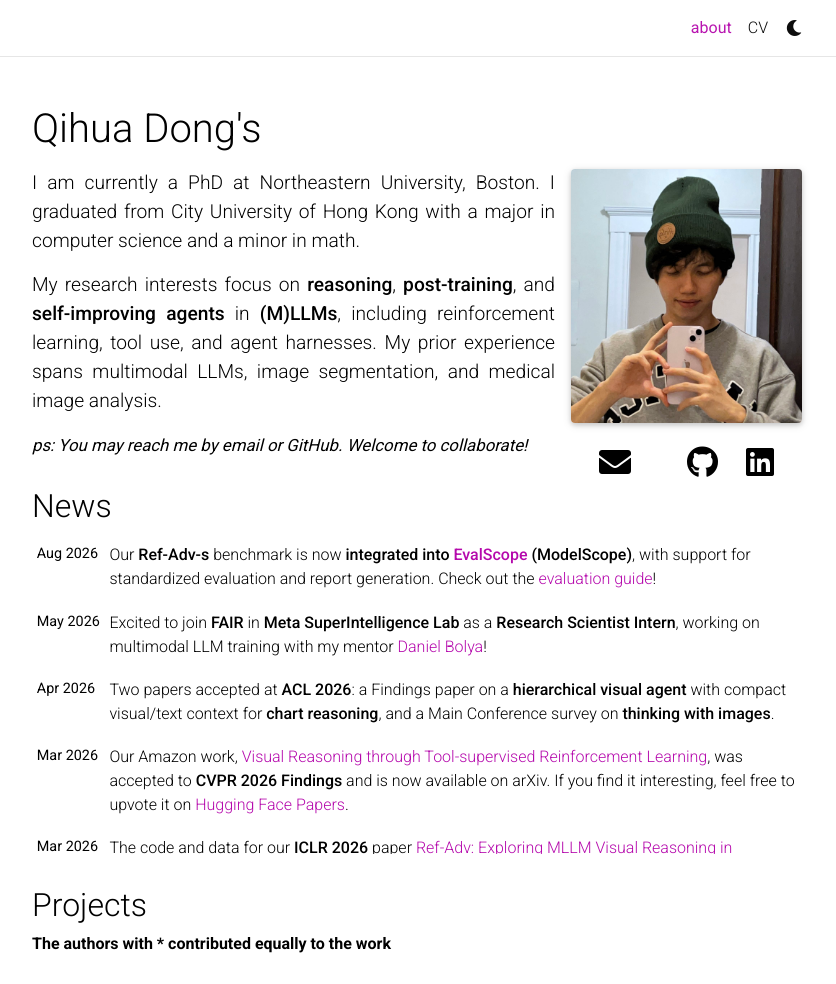
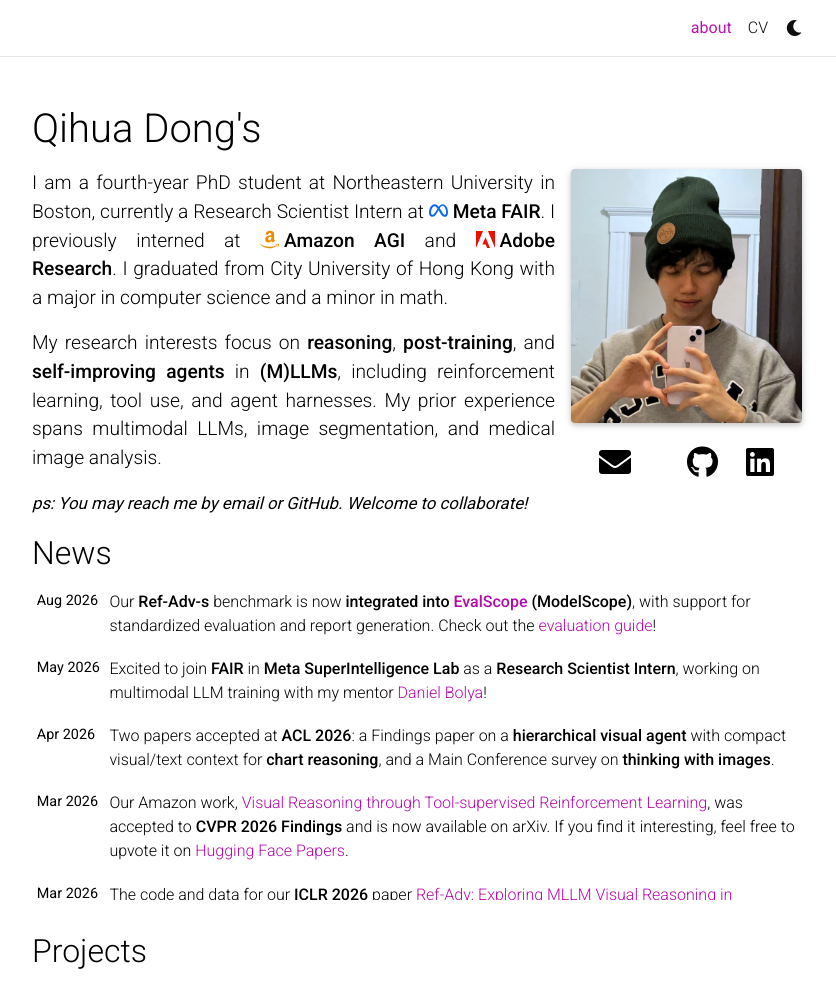
Before and after one commit to dddraxxx/dddraxxx.github.io, a Jekyll site: the page built from _pages/about.md, in a window 1280 px wide and 1296 px high, cut to the strip 0-984 px from the top of the window. Shown: the whole strip, without its empty margins (223-1059 px from the left). Built offline with Jekyll 4.4.1, drawn with Linux system fonts in a browser that asks for light colours; full-size pictures stand in for the smaller copies a plugin makes; comment, search, counter and statistics services are not loaded; a style sheet for code colours, icons or effects is not loaded.

Commit message:
Homepage: fourth-year PhD, internships with logos in intro
Co-Authored-By: Claude Opus 5.5 <noreply@anthropic.com>
Claude-Session: https://claude.ai/code/session_01GLDGX1h3FE6y48a496N3iR

```diff
--- a/_pages/about.md
+++ b/_pages/about.md
@@ -3,7 +3,6 @@ layout: about
 title: about
 permalink: /
 subtitle:
-
 profile:
   align: right
   image: selfie_lowres.jpg
@@ -14,7 +13,7 @@ news: true  # includes a list of news items
 selected_papers: true # includes a list of papers marked as "selected={true}"
 social: true  # includes social icons at the bottom of the page
 ---
-I am currently a PhD at Northeastern University, Boston. I graduated from City University of Hong Kong with a major in computer science and a minor in math.
+I am a fourth-year PhD student at Northeastern University in Boston, currently a Research Scientist Intern at <img class="company-logo" src="/assets/img/company-logos/meta-mark.svg" alt=""><strong>Meta FAIR</strong>. I previously interned at <img class="company-logo" src="/assets/img/company-logos/amazon-mark.svg" alt=""><strong>Amazon AGI</strong> and <img class="company-logo" src="/assets/img/company-logos/adobe-mark.svg" alt=""><strong>Adobe Research</strong>. I graduated from City University of Hong Kong with a major in computer science and a minor in math.
 
 My research interests focus on **reasoning**, **post-training**, and **self-improving agents** in **(M)LLMs**, including reinforcement learning, tool use, and agent harnesses. My prior experience spans multimodal LLMs, image segmentation, and medical image analysis.
 
--- a/_sass/_base.scss
+++ b/_sass/_base.scss
@@ -820,3 +820,10 @@ progress {
     text-align: justify;
   }
  }
+
+.company-logo {
+  width: 1em;
+  height: 1em;
+  vertical-align: -.125em;
+  margin-right: .25em;
+}
```
Also changed, not shown: assets/img/company-logos/adobe-mark.svg (added), assets/img/company-logos/amazon-mark.svg (added), assets/img/company-logos/meta-mark.svg (added).
